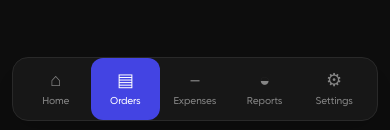
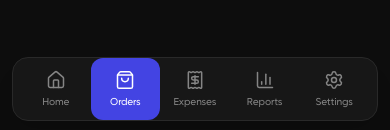
Before and after one commit to qascm/settawsettein-admin, a Next.js app: page /orders in a window 390 px wide. Shown: the part 711-841 px from the top of the page. Built offline with nearby package versions, Linux system fonts and the light colour scheme; no server answers.

Commit message:
Update mobile navigation icons

```diff
--- a/components/layout/Sidebar.jsx
+++ b/components/layout/Sidebar.jsx
@@ -3,31 +3,39 @@
 import Link from "next/link";
 import { usePathname } from "next/navigation";
 
+import {
+  House,
+  ShoppingBag,
+  Receipt,
+  BarChart3,
+  Settings,
+} from "lucide-react";
+
 const navigation = [
   {
     name: "Home",
     href: "/dashboard",
-    icon: "⌂",
+    icon: House,
   },
   {
     name: "Orders",
     href: "/orders",
-    icon: "▤",
+    icon: ShoppingBag,
   },
   {
     name: "Expenses",
     href: "/expenses",
-    icon: "−",
+    icon: Receipt,
   },
   {
     name: "Reports",
     href: "/reports",
-    icon: "◒",
+    icon: BarChart3,
   },
   {
     name: "Settings",
     href: "/settings",
-    icon: "⚙",
+    icon: Settings,
   },
 ];
 
@@ -42,6 +50,8 @@ export default function Sidebar() {
             pathname === item.href ||
             pathname.startsWith(`${item.href}/`);
 
+          const Icon = item.icon;
+
           return (
             <Link
               key={item.href}
@@ -52,9 +62,10 @@ export default function Sidebar() {
                   : "text-[var(--muted)]"
               }`}
             >
-              <span className="text-lg leading-none">
-                {item.icon}
-              </span>
+              <Icon
+                size={20}
+                strokeWidth={1.8}
+              />
 
               <span className="text-[10px] font-medium">
                 {item.name}
--- a/package.json
+++ b/package.json
@@ -10,6 +10,7 @@
   },
   "dependencies": {
     "googleapis": "^180.0.0",
+    "lucide-react": "^1.45.0",
     "next": "16.3.4",
     "react": "19.2.8",
     "react-dom": "19.2.8"
```
Also changed, not shown: 1 other file (tests, documents, lock files or other folders).
